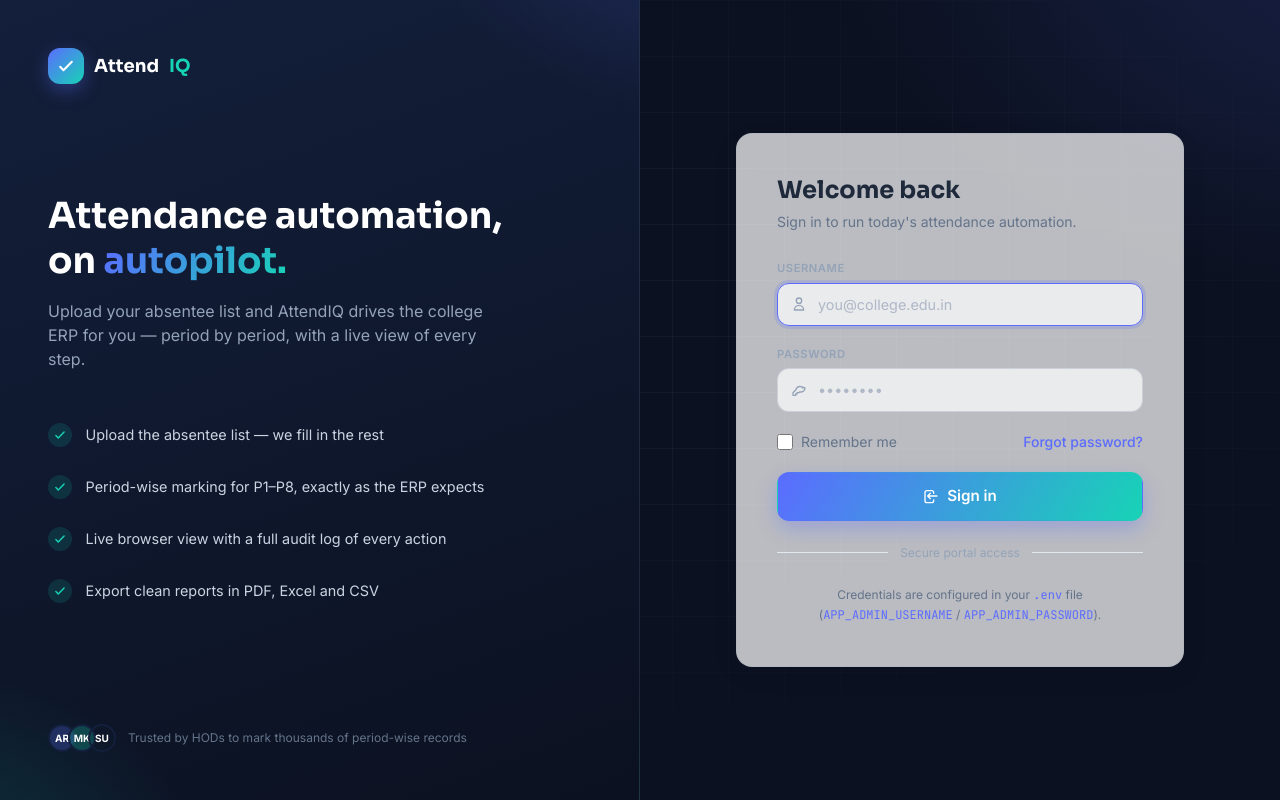
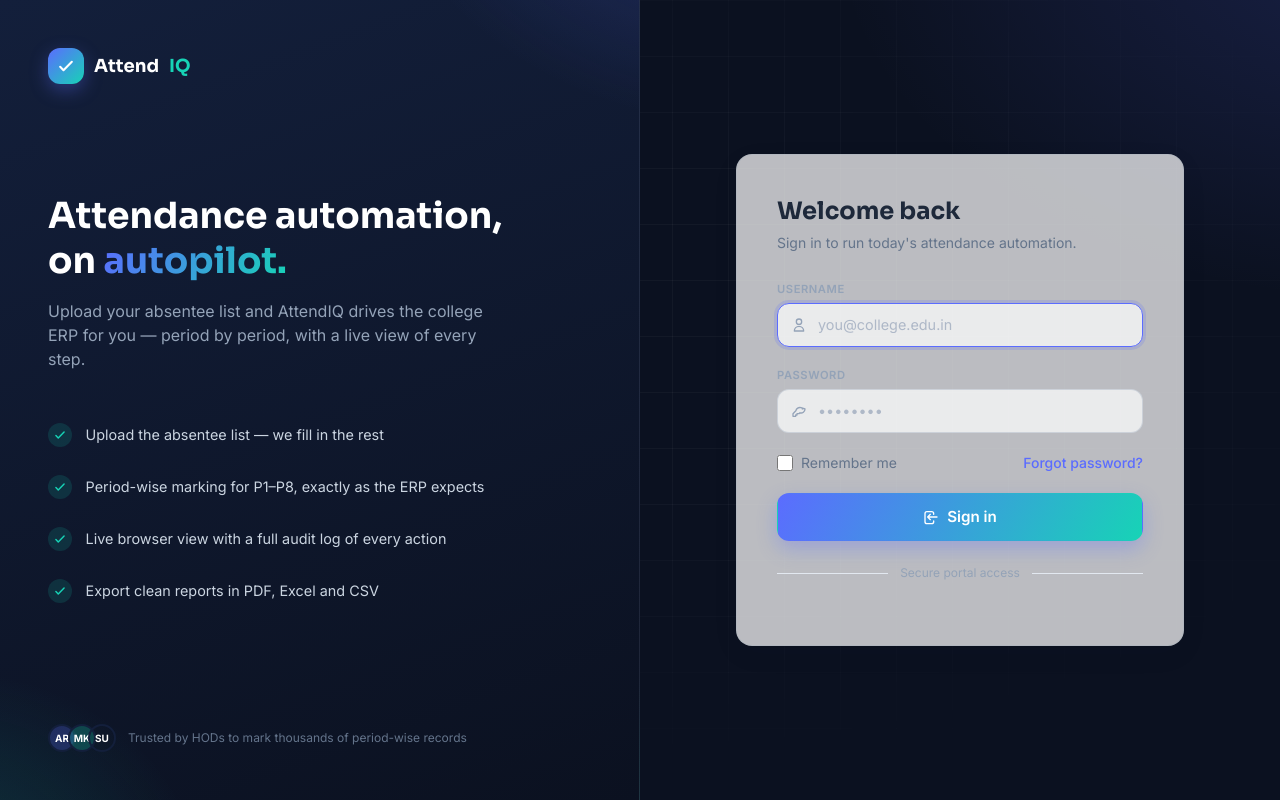
Before and after one commit to ashikhub23/attendiq, a Flask app: page /login in a window 1280 px wide. Run offline with Flask 3, Linux system fonts and the light colour scheme; some libraries are stand-ins or nearby versions.

Commit message:
fix: remove env-var credential hint from login page

```diff
--- a/frontend/templates/login.html
+++ b/frontend/templates/login.html
@@ -104,12 +104,6 @@
           <span class="text-xs text-slate-400">Secure portal access</span>
           <div class="flex-1 h-px bg-slate-200 dark:bg-white/10"></div>
         </div>
-
-        <p class="text-xs text-center text-slate-500 dark:text-slate-400 leading-relaxed">
-          Credentials are configured in your <code class="font-mono text-accent">.env</code> file
-          (<code class="font-mono text-accent">APP_ADMIN_USERNAME</code> /
-          <code class="font-mono text-accent">APP_ADMIN_PASSWORD</code>).
-        </p>
       </div>
     </div>
   </div>
```
